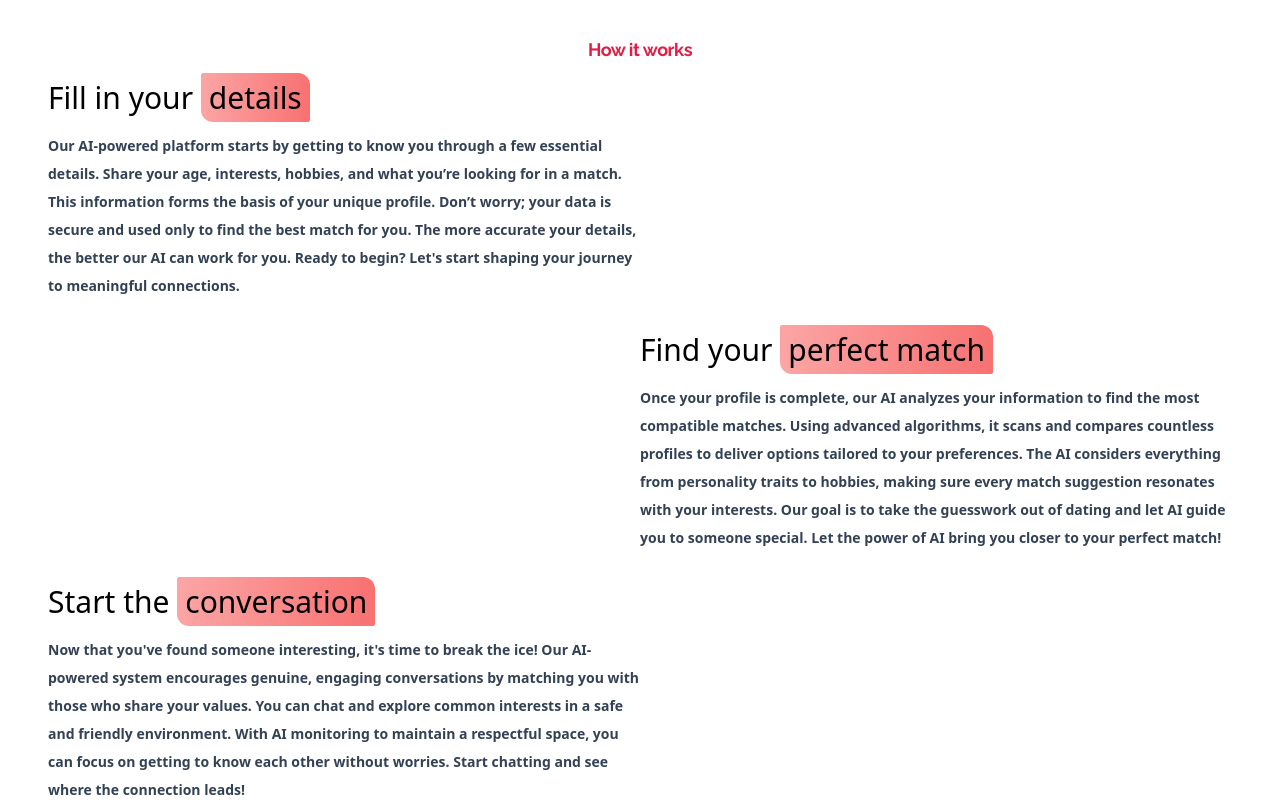
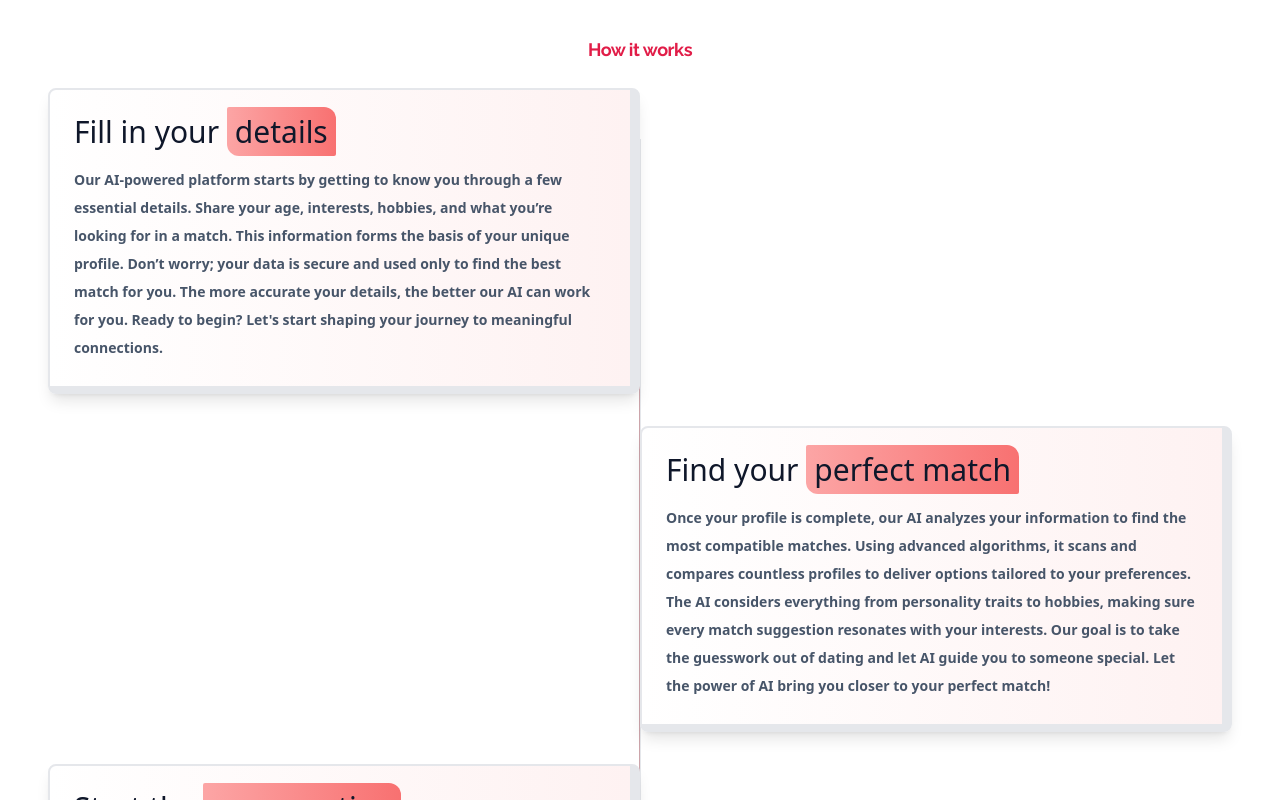
Before and after one commit to kaanmetep/find-the-one-v2, a React (Vite) app in the folder frontend/: page / in a window 1280 px wide. Shown: the part 3520-4320 px from the top of the page. Built offline with nearby package versions, Linux system fonts and the light colour scheme.

Commit message:
Redesign HowItWorks section

```diff
--- a/frontend/src/components/HowItWorks.jsx
+++ b/frontend/src/components/HowItWorks.jsx
@@ -1,7 +1,9 @@
 import SectionHeading from "./SectionHeading";
 import SectionContainer from "./SectionContainer";
 function HowItWorksHeading({ children }) {
-  return <h2 className="md:text-3xl text-xl mb-2">{children}</h2>;
+  return (
+    <h2 className="md:text-3xl text-xl mb-2 text-slate-900">{children}</h2>
+  );
 }
 function HowItWorksSpan({ children }) {
   return (
@@ -12,7 +14,16 @@ function HowItWorksSpan({ children }) {
 }
 function HowItWorksText({ children }) {
   return (
-    <p className="mt-4 leading-7 text-slate-700 font-semibold">{children}</p>
+    <p className="mt-4 leading-7 text-slate-600 font-semibold">{children}</p>
+  );
+}
+function HowItWorksContainer({ children, className }) {
+  return (
+    <div
+      className={`lg:w-1/2 bg-gradient-to-r from-white to-red-50 shadow-lg p-6 rounded-lg border-2 border-r-[10px] border-b-8 relative hover:scale-105 transition-all delay-100 ${className}`}
+    >
+      {children}
+    </div>
   );
 }
 function HowItWorks() {
@@ -20,9 +31,10 @@ function HowItWorks() {
     <SectionContainer>
       <div className="w-full" id="howitworks">
         <SectionHeading>How it works</SectionHeading>
-        <div className="mt-4 flex flex-col gap-8">
+        <div className="flex flex-col gap-8  relative pt-6 ">
+          <hr className="hidden lg:block w-[70%] rotate-90 absolute top-1/2 left-1/2 transform -translate-x-1/2 -translate-y-1/2 bg-gray-600 h-[2px] -z-10 animate-pulse bg-gradient-to-b from-gray-400 to-red-300 " />
           <div>
-            <div className="md:w-1/2">
+            <HowItWorksContainer>
               <HowItWorksHeading>
                 Fill in your <HowItWorksSpan>details</HowItWorksSpan>
               </HowItWorksHeading>
@@ -36,10 +48,10 @@ function HowItWorks() {
                 begin? Let's start shaping your journey to meaningful
                 connections.
               </HowItWorksText>
-            </div>
+            </HowItWorksContainer>
           </div>
           <div>
-            <div className="md:w-1/2 md:ml-auto">
+            <HowItWorksContainer className="lg:ml-auto">
               <HowItWorksHeading>
                 Find your <HowItWorksSpan>perfect match</HowItWorksSpan>
               </HowItWorksHeading>
@@ -54,10 +66,10 @@ function HowItWorks() {
                 special. Let the power of AI bring you closer to your perfect
                 match!
               </HowItWorksText>
-            </div>
+            </HowItWorksContainer>
           </div>
           <div>
-            <div className="md:w-1/2">
+            <HowItWorksContainer>
               <HowItWorksHeading>
                 Start the <HowItWorksSpan>conversation</HowItWorksSpan>
               </HowItWorksHeading>
@@ -70,7 +82,7 @@ function HowItWorks() {
                 you can focus on getting to know each other without worries.
                 Start chatting and see where the connection leads!
               </HowItWorksText>
-            </div>
+            </HowItWorksContainer>
           </div>
         </div>
       </div>
```
